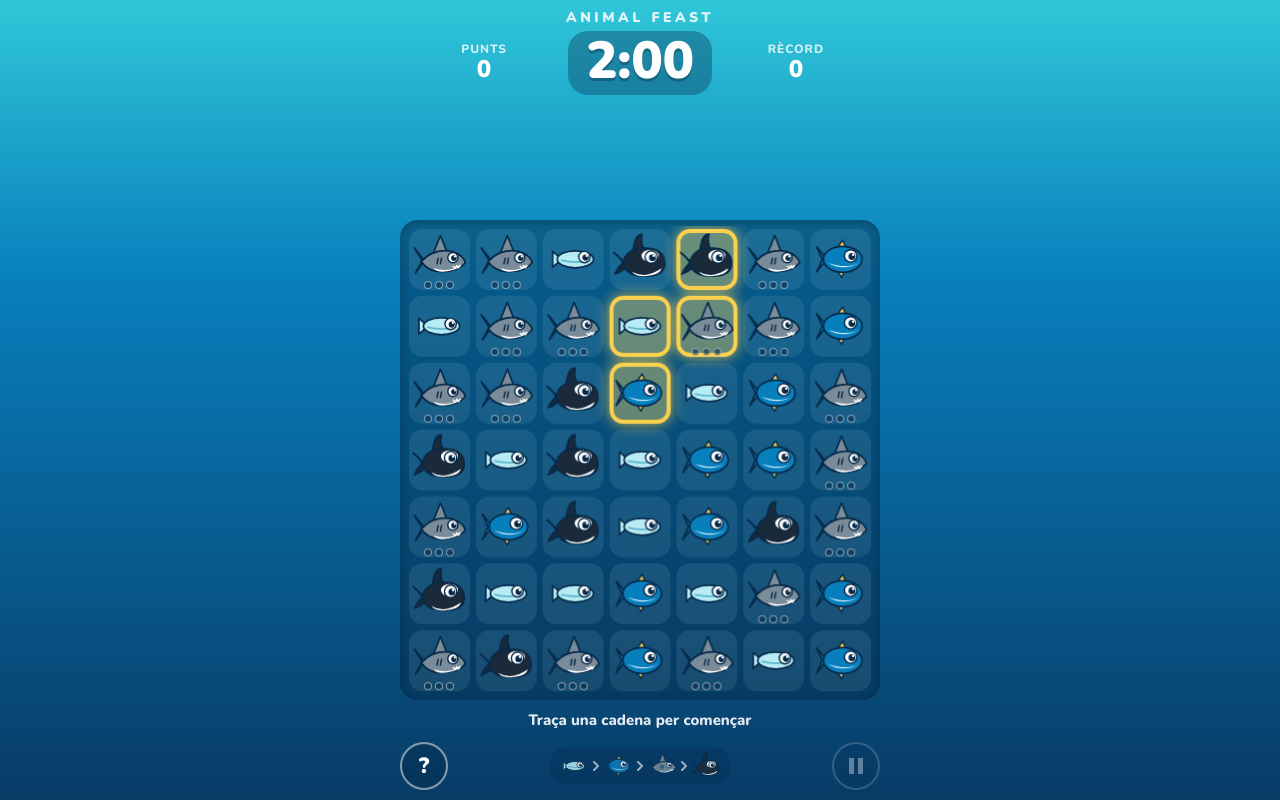
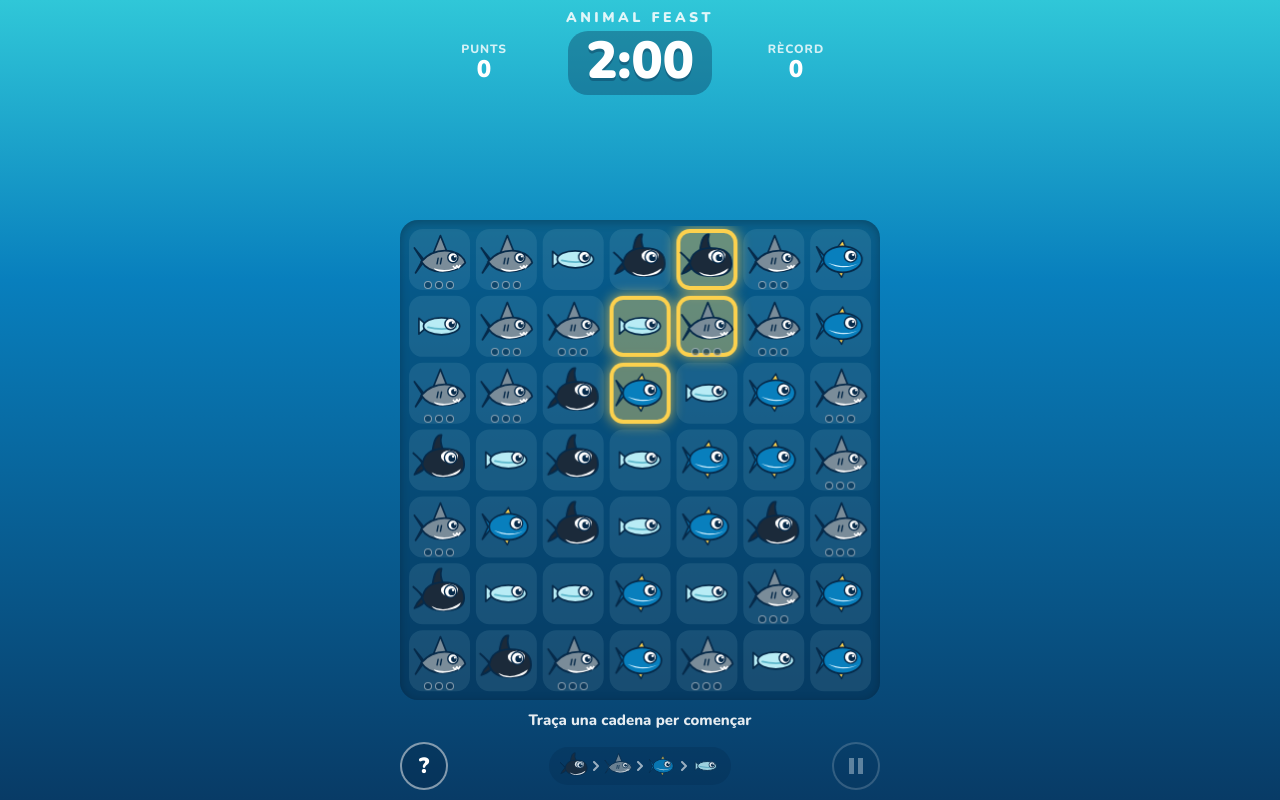
Before and after one commit to MiquelBA/AnimalFeast, a React (Vite) app: page / in a window 1280 px wide. Built offline with nearby package versions, Linux system fonts and the light colour scheme.

Commit message:
Show the food chain predator first (orca > shark > tuna > sardine)
Co-Authored-By: Claude Opus 5.5 (1M context) <noreply@anthropic.com>
Claude-Session: https://claude.ai/code/session_01JE8NLrZBfBTqZihLA8GrLD

```diff
--- a/src/ui/App.tsx
+++ b/src/ui/App.tsx
@@ -128,10 +128,11 @@ export function App() {
   );
 }
 
+/** Predator first: each animal eats the one to its right. */
 function FoodChain({ theme, large = false }: { theme: Theme; large?: boolean }) {
   return (
     <ol className={`food-chain${large ? ' large' : ''}`} aria-label={STRINGS.helpChain}>
-      {theme.levels.map((level, i) => {
+      {[...theme.levels].reverse().map((level, i) => {
         return (
           <li key={level.id}>
             {i > 0 && <span className="arrow" aria-hidden="true"><svg viewBox="0 0 10 10" width="10" height="10"><path d="M3 1 L7 5 L3 9" fill="none" stroke="currentColor" strokeWidth="2" strokeLinecap="round" strokeLinejoin="round" /></svg></span>}
```
